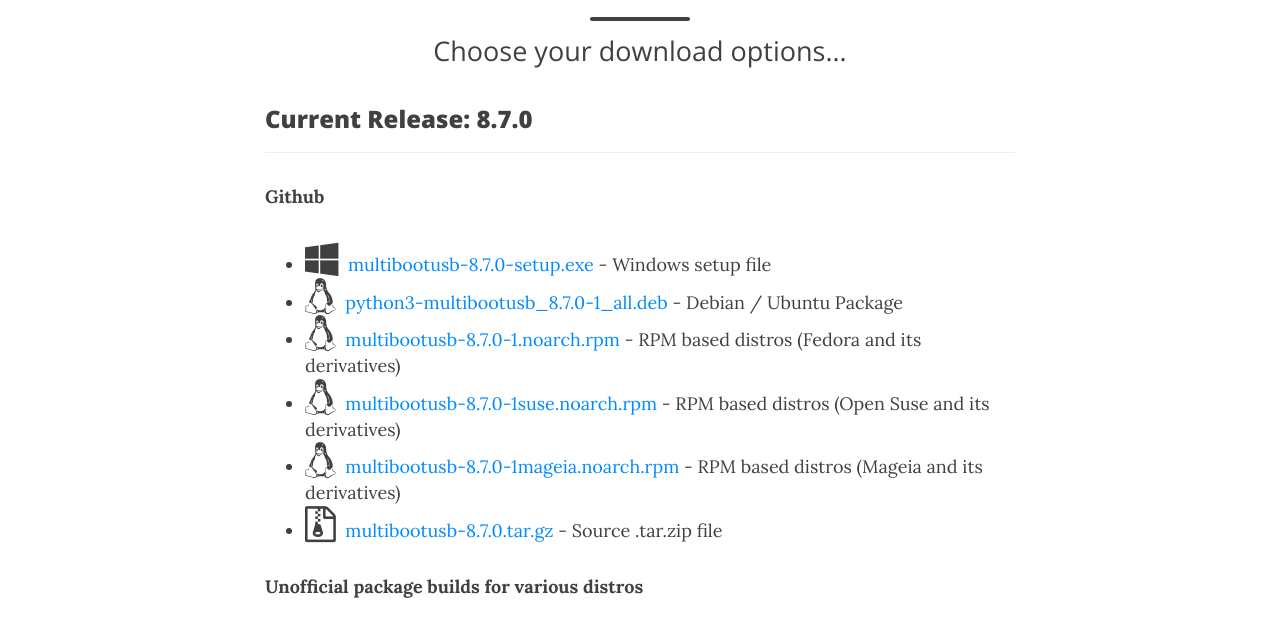
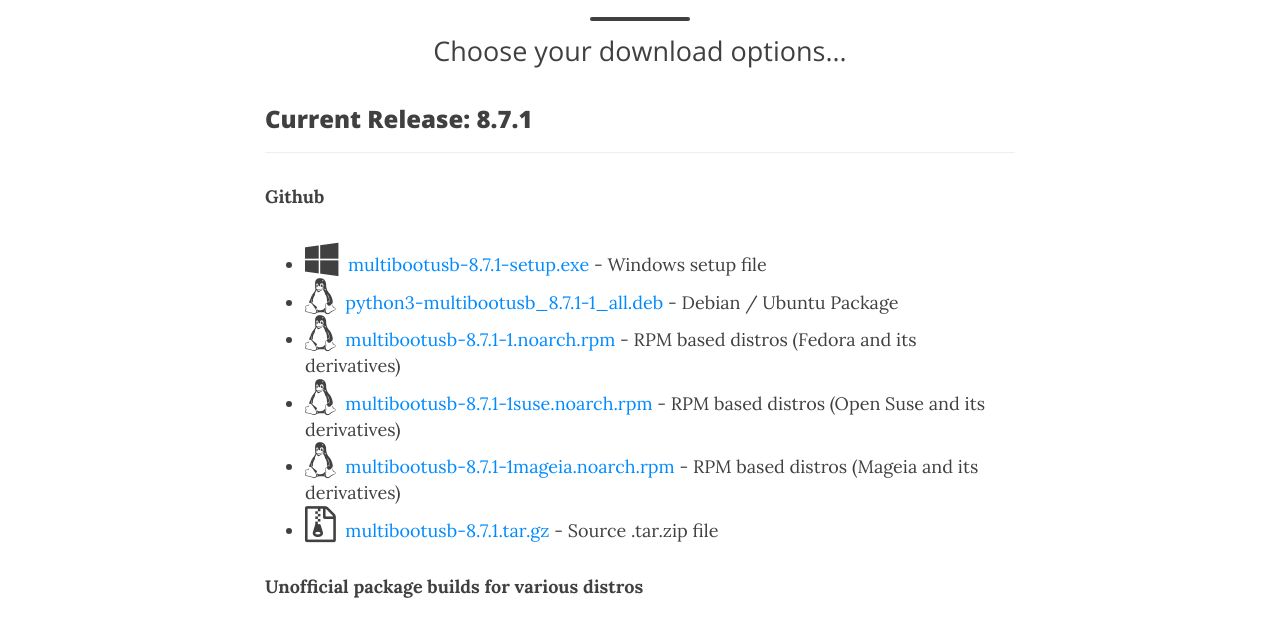
Before and after one commit to mbusb/mbusb.github.io, a Jekyll site: the page built from page_download.md, in a window 1280 px wide and 900 px high. Shown: the part 216-847 px from the top of the window. Built offline with Jekyll 4.4.1, drawn with Linux system fonts in a browser that asks for light colours; nearby versions of some CDN libraries.

Commit message:
Release 8.7.1

```diff
--- a/page_download.md
+++ b/page_download.md
@@ -7,18 +7,18 @@
 group: 		navigation
 ---
 
-### Current Release: 8.7.0
+### Current Release: 8.7.1
 
 ___
 
 **Github**
 
-- <span class="fa fa-2x fa-windows"></span>&nbsp; [multibootusb-8.7.0-setup.exe](https://github.com/mbusb/multibootusb/releases/download/v8.7.0/multibootusb-8.7.0-setup.exe) - Windows setup file
-- <span class="fa fa-2x fa-linux"></span>&nbsp; [python3-multibootusb_8.7.0-1_all.deb](https://github.com/mbusb/multibootusb/releases/download/v8.7.0/python3-multibootusb_8.7.0-1_all.deb) - Debian / Ubuntu Package
-- <span class="fa fa-2x fa-linux"></span>&nbsp; [multibootusb-8.7.0-1.noarch.rpm](https://github.com/mbusb/multibootusb/releases/download/v8.7.0/multibootusb-8.7.0-1.noarch.rpm) - RPM based distros (Fedora and its derivatives)
-- <span class="fa fa-2x fa-linux"></span>&nbsp; [multibootusb-8.7.0-1suse.noarch.rpm](https://github.com/mbusb/multibootusb/releases/download/v8.7.0/multibootusb-8.7.0-1suse.noarch.rpm) - RPM based distros (Open Suse and its derivatives)
-- <span class="fa fa-2x fa-linux"></span>&nbsp; [multibootusb-8.7.0-1mageia.noarch.rpm](https://github.com/mbusb/multibootusb/releases/download/v8.7.0/multibootusb-8.7.0-1mageia.noarch.rpm) - RPM based distros (Mageia and its derivatives)
-- <span class="fa fa-2x fa-file-zip-o"></span>&nbsp; [multibootusb-8.7.0.tar.gz](https://github.com/mbusb/multibootusb/archive/v8.7.0.tar.gz) - Source .tar.zip file
+- <span class="fa fa-2x fa-windows"></span>&nbsp; [multibootusb-8.7.1-setup.exe](https://github.com/mbusb/multibootusb/releases/download/v8.7.1/multibootusb-8.7.1-setup.exe) - Windows setup file
+- <span class="fa fa-2x fa-linux"></span>&nbsp; [python3-multibootusb_8.7.1-1_all.deb](https://github.com/mbusb/multibootusb/releases/download/v8.7.1/python3-multibootusb_8.7.1-1_all.deb) - Debian / Ubuntu Package
+- <span class="fa fa-2x fa-linux"></span>&nbsp; [multibootusb-8.7.1-1.noarch.rpm](https://github.com/mbusb/multibootusb/releases/download/v8.7.1/multibootusb-8.7.1-1.noarch.rpm) - RPM based distros (Fedora and its derivatives)
+- <span class="fa fa-2x fa-linux"></span>&nbsp; [multibootusb-8.7.1-1suse.noarch.rpm](https://github.com/mbusb/multibootusb/releases/download/v8.7.1/multibootusb-8.7.1-1suse.noarch.rpm) - RPM based distros (Open Suse and its derivatives)
+- <span class="fa fa-2x fa-linux"></span>&nbsp; [multibootusb-8.7.1-1mageia.noarch.rpm](https://github.com/mbusb/multibootusb/releases/download/v8.7.1/multibootusb-8.7.1-1mageia.noarch.rpm) - RPM based distros (Mageia and its derivatives)
+- <span class="fa fa-2x fa-file-zip-o"></span>&nbsp; [multibootusb-8.7.1.tar.gz](https://github.com/mbusb/multibootusb/archive/v8.7.1.tar.gz) - Source .tar.zip file
 
 **Unofficial package builds for various distros**
 
@@ -33,7 +33,7 @@
 
 **Sourceforge**
 
-Alternate download location for various platform is located [here](https://sourceforge.net/projects/multibootusb/files/8.7.0/)
+Alternate download location for various platform is located [here](https://sourceforge.net/projects/multibootusb/files/8.7.1/)
 
 
 ___
```
Also changed, not shown: _posts/2017-05-04-Bug fix release (8.7.1) is ready for download.md (added, +24 -0 lines).
